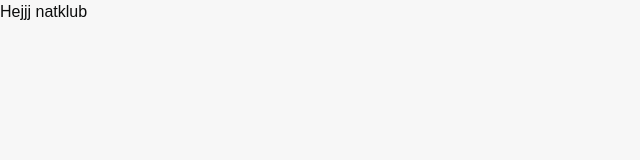
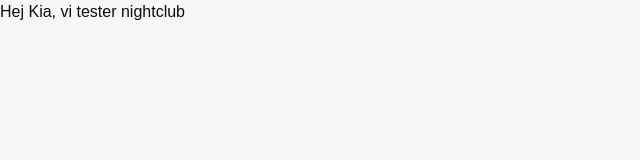
Before and after one commit to kivi0001/FORK-3sem-eksamen, a Next.js app: page / in a window 1280 px wide. Shown: the top 160 px of the page, without its empty margins (0-640 px from the left). Built offline with nearby package versions, Linux system fonts and the light colour scheme.

Commit message:
Vi tester

```diff
--- /dev/null
+++ b/src/app/components/contact/ContactForm.jsx
@@ -0,0 +1,5 @@
+const ContactForm = () => {
+    return (  );
+}
+
+export default ContactForm;
--- a/src/app/page.js
+++ b/src/app/page.js
@@ -3,7 +3,9 @@ import Image from "next/image";
 export default function Home() {
   return (
     <div className="">
-      <main className="">Hejjj natklub</main>
+      <main className="">
+        Hej Kia, vi tester nightclub
+      </main>
     </div>
   );
 }
```
